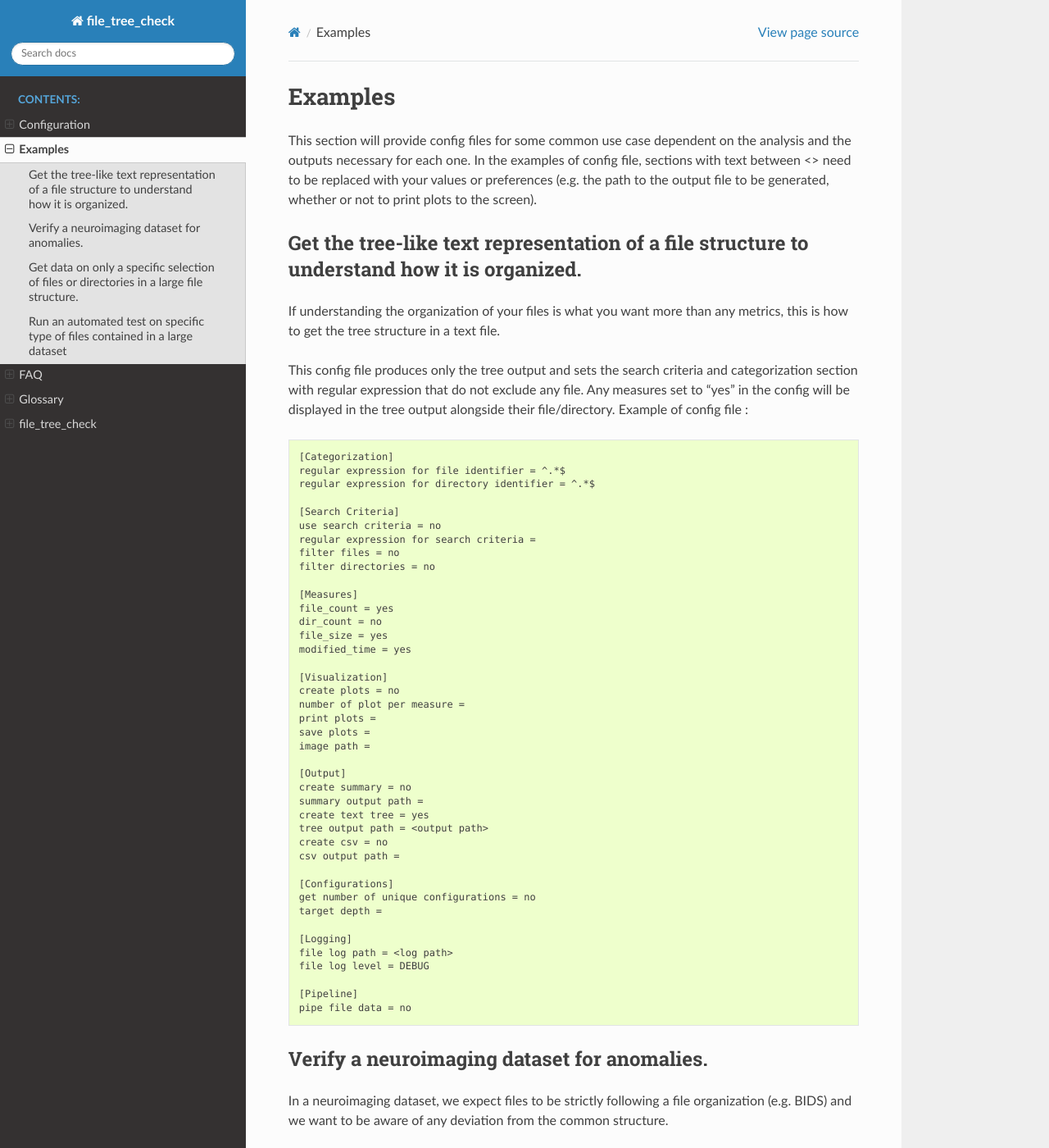
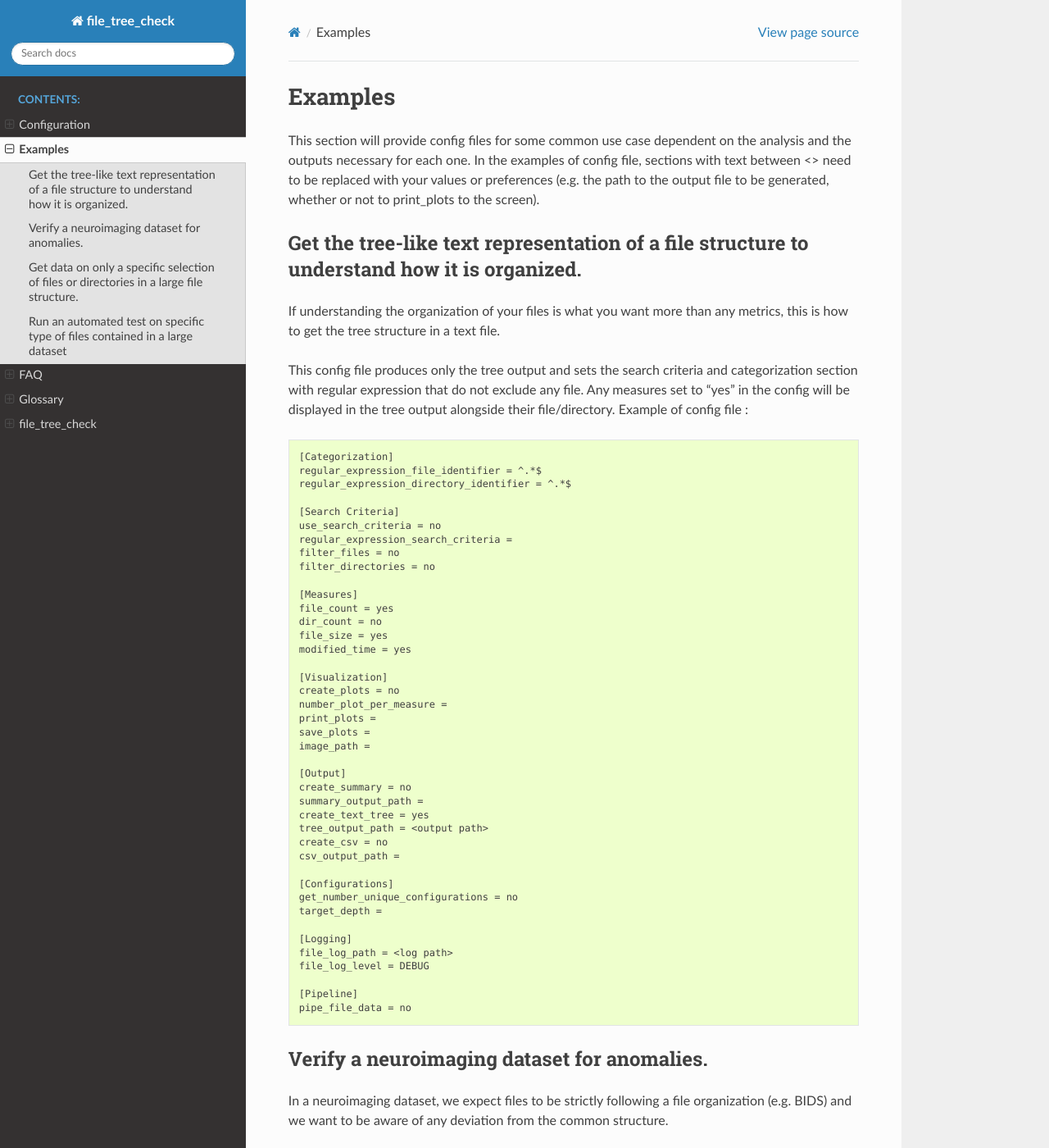
Before and after one commit to neurodatascience/file_tree_check, a Sphinx documentation site: the page built from docs/source/examples.md, in a window 1280 px wide and 1400 px high. Shown: the whole window at 82% size. Built offline with Sphinx 7.4.7 and the Read the Docs theme 2.0.0, drawn with Linux system fonts in a browser that asks for light colours; some of the changed text lies outside the part shown.

````diff
--- a/docs/source/examples.md
+++ b/docs/source/examples.md
@@ -4,7 +4,7 @@ This section will provide config files for some common use case dependent on the
 analysis and the outputs necessary for each one. In the examples of config file,
 sections with text between <> need to be replaced with your values or
 preferences (e.g. the path to the output file to be generated, whether or not to
-print plots to the screen).
+print_plots to the screen).
 
 ## Get the tree-like text representation of a file structure to understand how it is organized.
 
@@ -18,14 +18,14 @@ alongside their file/directory. Example of config file :
 
 ```
 [Categorization]
-regular expression for file identifier = ^.*$
-regular expression for directory identifier = ^.*$
+regular_expression_file_identifier = ^.*$
+regular_expression_directory_identifier = ^.*$
 
 [Search Criteria]
-use search criteria = no
-regular expression for search criteria =
-filter files = no
-filter directories = no
+use_search_criteria = no
+regular_expression_search_criteria =
+filter_files = no
+filter_directories = no
 
 [Measures]
 file_count = yes
@@ -34,30 +34,30 @@ file_size = yes
 modified_time = yes
 
 [Visualization]
-create plots = no
-number of plot per measure =
-print plots =
-save plots =
-image path =
+create_plots = no
+number_plot_per_measure =
+print_plots =
+save_plots =
+image_path =
 
 [Output]
-create summary = no
-summary output path =
-create text tree = yes
-tree output path = <output path>
-create csv = no
-csv output path =
+create_summary = no
+summary_output_path =
+create_text_tree = yes
+tree_output_path = <output path>
+create_csv = no
+csv_output_path =
 
 [Configurations]
-get number of unique configurations = no
-target depth =
+get_number_unique_configurations = no
+target_depth =
 
 [Logging]
-file log path = <log path>
-file log level = DEBUG
+file_log_path = <log path>
+file_log_level = DEBUG
 
 [Pipeline]
-pipe file data = no
+pipe_file_data = no
 ```
 
 ## Verify a neuroimaging dataset for anomalies.
@@ -81,14 +81,14 @@ folder and every file can be compared to each other to find outliers.
 
 ```
 [Categorization]
-regular expression for file identifier = _.*$
-regular expression for directory identifier = ^.*-
+regular_expression_file_identifier = _.*$
+regular_expression_directory_identifier = ^.*-
 
 [Search Criteria]
-use search criteria = no
-regular expression for search criteria =
-filter files = no
-filter directories = no
+use_search_criteria = no
+regular_expression_search_criteria =
+filter_files = no
+filter_directories = no
 
 [Measures]
 file_count = yes
@@ -97,30 +97,30 @@ file_size = yes
 modified_time = yes
 
 [Visualization]
-create plots = yes
-number of plot per measure = <your value>
-print plots = <yes/no>
-save plots = yes
-image path = <output path 1>
+create_plots = yes
+number_plot_per_measure = <your value>
+print_plots = <yes/no>
+save_plots = yes
+image_path = <output path 1>
 
 [Output]
-create summary = yes
-summary output path = <output path 2>
-create text tree = no
-tree output path =
-create csv = yes
-csv output path = <output path 3>
+create_summary = yes
+summary_output_path = <output path 2>
+create_text_tree = no
+tree_output_path =
+create_csv = yes
+csv_output_path = <output path 3>
 
 [Configurations]
-get number of unique configurations = yes
-target depth = 1
+get_number_unique_configurations = yes
+target_depth = 1
 
 [Logging]
-file log path = <log path>
-file log level = DEBUG
+file_log_path = <log path>
+file_log_level = DEBUG
 
 [Pipeline]
-pipe file data = no
+pipe_file_data = no
 ```
 
 ## Get data on only a specific selection of files or directories in a large file structure.
@@ -149,14 +149,14 @@ under the directory on which the script is run.
 
 ```
 [Categorization]
-regular expression for file identifier = ^.*$
-regular expression for directory identifier = ^.*$
+regular_expression_file_identifier = ^.*$
+regular_expression_directory_identifier = ^.*$
 
 [Search Criteria]
-use search criteria = yes
-regular expression for search criteria = <your regular expression>
-filter files = <yes/no>
-filter directories = <yes/no>
+use_search_criteria = yes
+regular_expression_search_criteria = <your regular expression>
+filter_files = <yes/no>
+filter_directories = <yes/no>
 
 [Measures]
 file_count = yes
@@ -165,35 +165,35 @@ file_size = yes
 modified_time = yes
 
 [Visualization]
-create plots = no
-number of plot per measure =
-print plots =
-save plots = no
-image path =
+create_plots = no
+number_plot_per_measure =
+print_plots =
+save_plots = no
+image_path =
 
 [Output]
-create summary = yes
-summary output path = <output path 2>
-create text tree = no
-tree output path =
-create csv = yes
-csv output path = <output path 3>
+create_summary = yes
+summary_output_path = <output path 2>
+create_text_tree = no
+tree_output_path =
+create_csv = yes
+csv_output_path = <output path 3>
 
 [Configurations]
-get number of unique configurations = no
-target depth = 1
+get_number_unique_configurations = no
+target_depth = 1
 
 [Logging]
-file log path = <log path>
-file log level = DEBUG
+file_log_path = <log path>
+file_log_level = DEBUG
 
 [Pipeline]
-pipe file data = no
+pipe_file_data = no
 ```
 
 ## Run an automated test on specific type of files contained in a large dataset
 
-With the _pipe file data_ setting, the script will print to the standard output
+With the _pipe_file_data_ setting, the script will print to the standard output
 a string for every file as it goes along exploring the file structure in the
 target folder.
 
@@ -213,14 +213,14 @@ This config file will also create a csv that can be uses by other type of tests.
 
 ```
 [Categorization]
-regular expression for file identifier = ^.*$
-regular expression for directory identifier = ^.*$
+regular_expression_file_identifier = ^.*$
+regular_expression_directory_identifier = ^.*$
 
 [Search Criteria]
-use search criteria = yes
-regular expression for search criteria = <your regular expression>
-filter files = yes
-filter directories = no
+use_search_criteria = yes
+regular_expression_search_criteria = <your regular expression>
+filter_files = yes
+filter_directories = no
 
 [Measures]
 file_count = yes
@@ -229,28 +229,28 @@ file_size = yes
 modified_time = yes
 
 [Visualization]
-create plots = no
-number of plot per measure =
-print plots =
-save plots = no
-image path =
+create_plots = no
+number_plot_per_measure =
+print_plots =
+save_plots = no
+image_path =
 
 [Output]
-create summary = no
-summary output path =
-create text tree = no
-tree output path =
-create csv = yes
-csv output path = <output path>
+create_summary = no
+summary_output_path =
+create_text_tree = no
+tree_output_path =
+create_csv = yes
+csv_output_path = <output path>
 
 [Configurations]
-get number of unique configurations = no
-target depth = 1
+get_number_unique_configurations = no
+target_depth = 1
 
 [Logging]
-file log path = <log path>
-file log level = DEBUG
+file_log_path = <log path>
+file_log_level = DEBUG
 
 [Pipeline]
-pipe file data = yes
+pipe_file_data = yes
 ```
````
Also changed, not shown: docs/source/config.md (+97 -63 lines), 2 other files.
